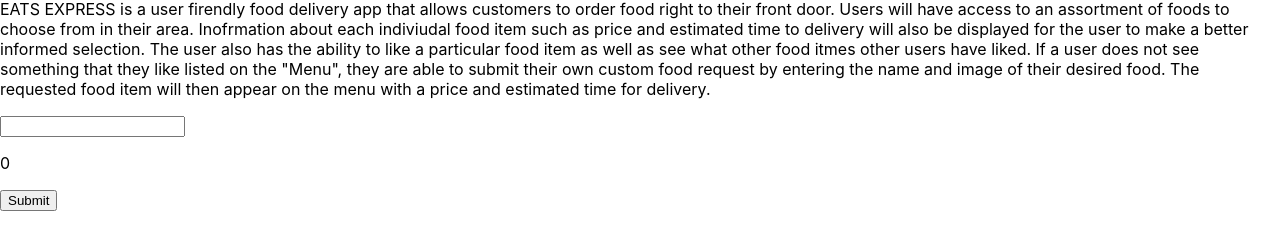
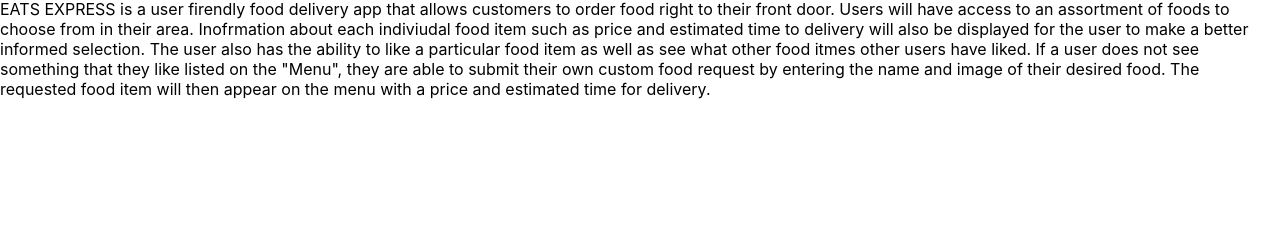
Before and after one commit to gcamoin/Phase2-Project, a React (Create React App) app in the folder my-app/: page /about in a window 1280 px wide. Shown: the part 530-780 px from the top of the page. Built offline with nearby package versions, Linux system fonts and the light colour scheme; data requests are answered from the project's data file.

Commit message:
added readMe

```diff
--- a/my-app/src/components/About.js
+++ b/my-app/src/components/About.js
@@ -21,7 +21,8 @@ import Form from "/home/gcamoin/Phase2-Project/my-app/src/components/Form.js"
 
                 </p>
 
-            <Form />
+
+
 
             </div>
         )
--- a/my-app/src/components/Form.js
+++ /dev/null
@@ -1,42 +0,0 @@
-import React, {useState} from "react"
-
-
-function Form() {
-    const [count, setCount] = useState(0)
-    const [text, setText] = useState("")
-
-
-function handleChange(e){
-    setText(e.target.value)
-}
-
-function handleSubmit(e) {
-    e.preventDefault()
-    setCount(count + text.length)
-}
-
-return (
-    <form onSubmit={handleSubmit}>
-        <input
-            type="text"
-            onChange={handleChange}
-            value={text}
-
-        />
-        <p>{count}</p>
-        <button>Submit</button>
-
-    </form>
-
-)
-
-
-
-
-
-
-
-
-}
-
-export default Form;
```
